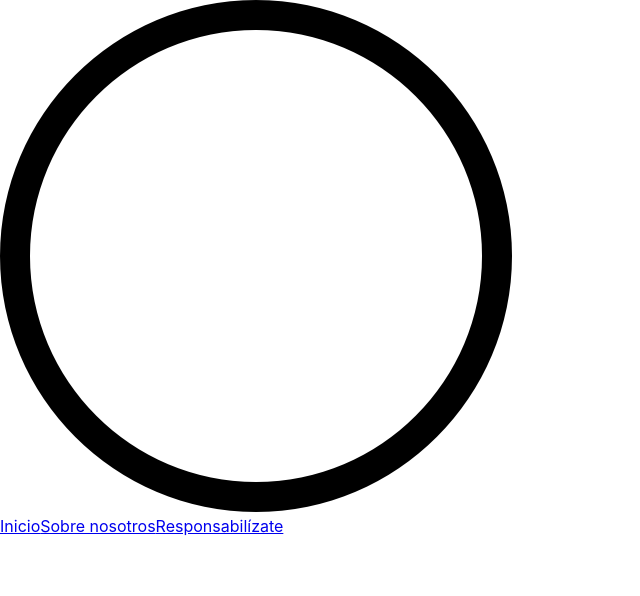
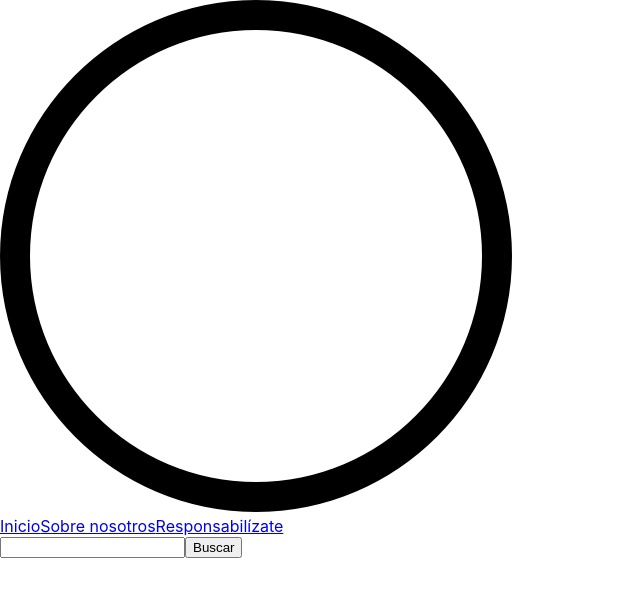
Before and after one commit to Amanrique29/Buscador-voluntariado, a React (Create React App) app: page /buscador in a window 1280 px wide. Shown: the top 596 px of the page, without its empty margins (0-640 px from the left). Built offline with nearby package versions, Linux system fonts and the light colour scheme.

Commit message:
buscadorNormal

```diff
--- a/package.json
+++ b/package.json
@@ -31,5 +31,6 @@
       "last 1 firefox version",
       "last 1 safari version"
     ]
-  }
+  },
+  "proxy": "http://localhost:3000"
 }
--- a/src/App.js
+++ b/src/App.js
@@ -7,6 +7,7 @@ import Header from './header';
 import Inicio from './Inicio'
 import Aboutus from './nosotros';
 import Responsabilizate from './responsable';
+import Buscador from './buscador';
 
 function App() {
   return (
@@ -26,6 +27,9 @@ function App() {
         <Route path="/responsabilizate">
           <Responsabilizate />
         </Route>
+        <Route path="/buscador">
+          <Buscador />
+        </Route>
       </BrowserRouter>
     </>
   );
--- /dev/null
+++ b/src/buscador.js
@@ -0,0 +1,23 @@
+import React from 'react';
+import { BrowserRouter, Route, Link, useParams } from 'react-router-dom';
+
+function Buscador(){
+
+    function search(){
+        let valor = document.getElementById("buscar").value;
+        fetch('/buscador').then(function (response) {
+            return response.json();
+        }).then(function (data) {
+            let prueba = data[0].titulo;
+            console.log(prueba);
+        })
+    };
+return (
+    <>
+    <input type="text" id="buscar"></input>
+    <button onClick={search}>Buscar</button>
+    </>
+)
+};
+
+export default Buscador;
```
